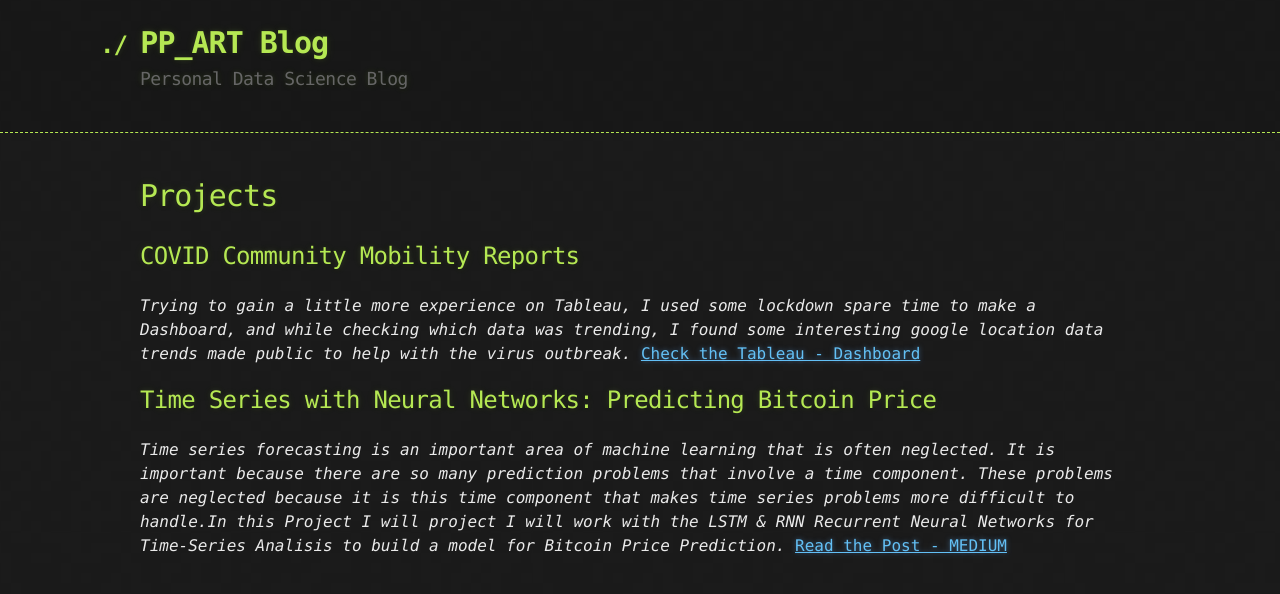
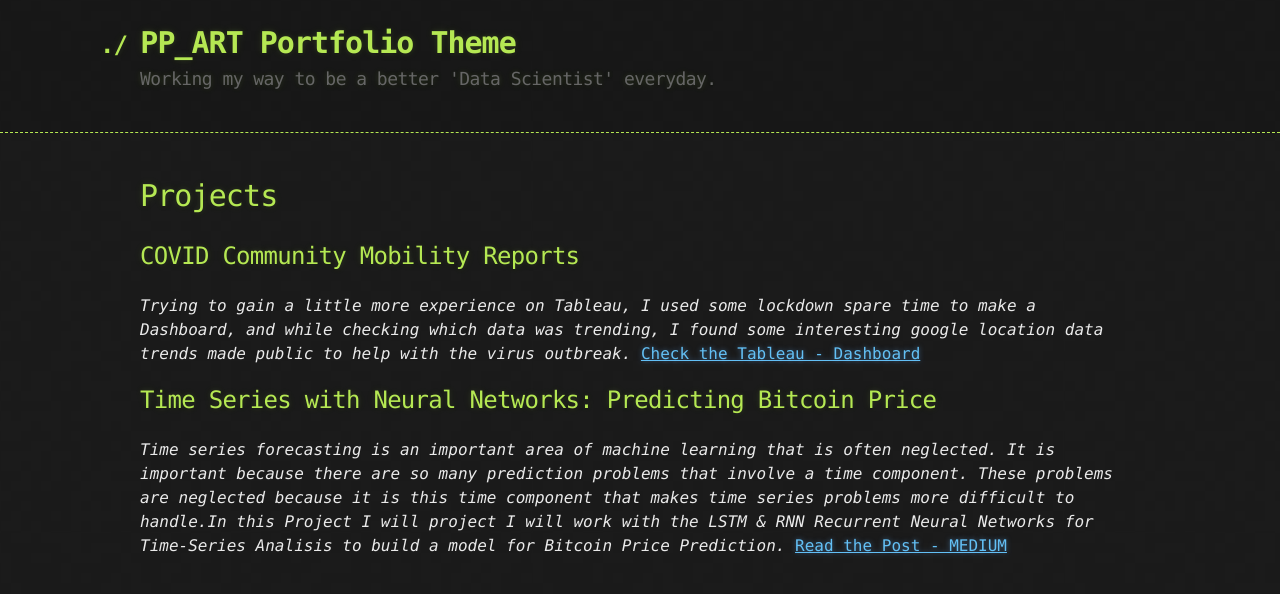
Before and after one commit to PaulB86UK/PP_ART, a Jekyll site: the page built from docs/index.md, in a window 1280 px wide. Shown: the top 594 px of the page. Built offline with Jekyll 4.4.1, drawn with Linux system fonts in a browser that asks for light colours; our own code applies the rules of GitHub Pages for plain Markdown files.

Commit message:
Update _config.yml

```diff
--- a/docs/_config.yml
+++ b/docs/_config.yml
@@ -1,5 +1,21 @@
-title: PP_ART Blog
-description: Personal Data Science Blog
+title: PP_ART Portfolio Theme
+email: ppuente86@ymail.com
+brand: PP_ART
+description: Working my way to be a better 'Data Scientist' everyday.
 show_downloads: true
-google_analytics:
+copyright: "1986 Pepe's Company, Inc. All Rights Reserved."
+
+# Build settings
+markdown: kramdown
+
+# Account ids
+snapwidget:
+# Contacts
+email: ppuente86@ymail.com
+
+
+# Tracking
+googleAnalitycsID:
+
+
 theme: jekyll-theme-hacker
```
